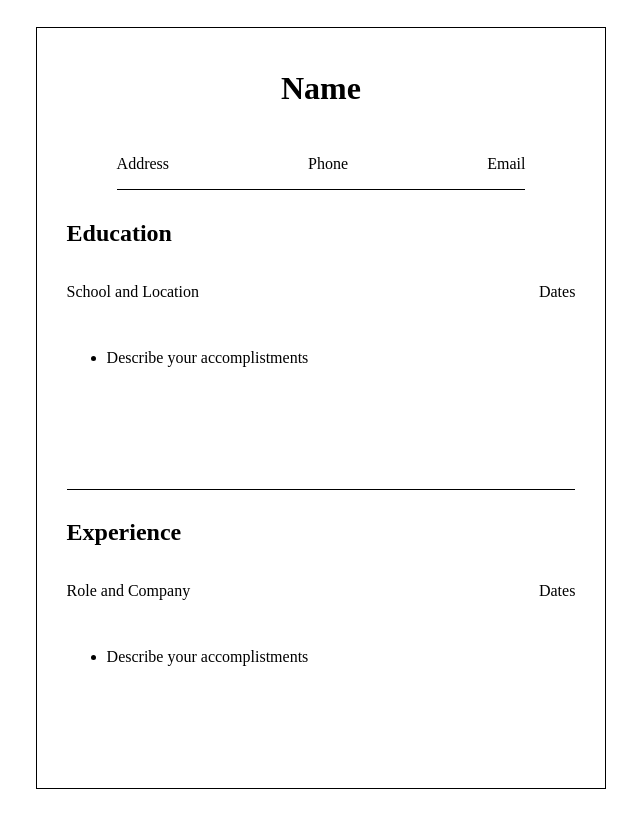
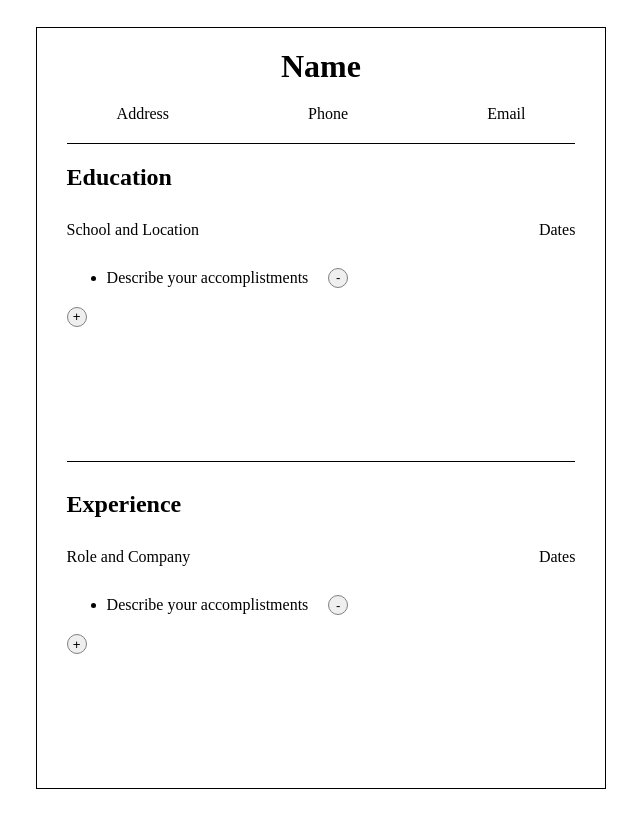
Before and after one commit to gabriellend/my-first-react-app, a React (Vite) app: page / in a window 1280 px wide. Shown: the whole page, without its empty margins (319-959 px from the left). Built offline with nearby package versions, Linux system fonts and the light colour scheme.

Commit message:
Add, delete, style

```diff
--- a/package.json
+++ b/package.json
@@ -11,7 +11,8 @@
   },
   "dependencies": {
     "react": "^18.2.0",
-    "react-dom": "^18.2.0"
+    "react-dom": "^18.2.0",
+    "uuid": "^9.0.1"
   },
   "devDependencies": {
     "@types/react": "^18.2.66",
--- a/src/App.css
+++ b/src/App.css
@@ -4,3 +4,7 @@
     align-items: center;
     height: 100vh;
 }
+
+p, ul, h1 {
+    margin: 10px 0;
+}
--- a/src/components/Button.jsx
+++ b/src/components/Button.jsx
@@ -0,0 +1,14 @@
+import '@/styles/Button.css'
+export default function Button({ action, addLine, deleteLine }) {
+const buttonStyle = `button ${action === 'delete' ? 'delete-button' : ''}`;
+
+  return (
+    <button
+      className={buttonStyle}
+      type="button"
+      onClick={action === 'add' ? addLine : deleteLine}
+    >
+      {action === 'add' ? '+' : '-'}
+    </button>
+  );
+}
--- a/src/components/Section.jsx
+++ b/src/components/Section.jsx
@@ -1,10 +1,12 @@
+import { useState } from 'react';
+import { v4 as uuid } from 'uuid';
 import '@/styles/Section.css';
 import EditableInput from '@/components/EditableInput';
+import Button from '@/components/Button';
 
-export default function Section({
-  title,
-  initialInputNumber,
-}) {
+export default function Section({ title, initialInputNumber }) {
+  const [listItems, setListItems] = useState([{ id: uuid() }]);
+  console.log(listItems);
   const sectionStyle = `section ${
     title === 'Header'
       ? 'header-section'
@@ -25,27 +27,48 @@ export default function Section({
         ? ['School and Location', 'Dates']
         : ['Role and Company', 'Dates'];
 
+  const addLine = () => {
+    setListItems(prevState => [...prevState, { id: uuid() }]);
+  };
+
+  const deleteLine = id => {
+    setListItems(prevState => prevState.filter(item => item.id !== id));
+  };
+
   return (
     <div className={sectionStyle}>
       {title === 'Header' ? (
-        <div className="name">
-          <h1><EditableInput placeholder="Name" /></h1>
-        </div>
+          <h1 className="name">
+            <EditableInput placeholder="Name" />
+          </h1>
       ) : (
         <h2 className="title">{title}</h2>
       )}
       <div className="info">
-        {inputsArray.map((_, index) =>
-          <EditableInput placeholder={placeholders[index]} key={index} />
-        )}
+        {inputsArray.map((_, index) => (
+          <EditableInput placeholder={placeholders[index]} />
+        ))}
       </div>
       {title !== 'Header' && (
+        <div>
           <ul>
-            <li>
-              <EditableInput placeholder={'Describe your accomplistments'} />
-            </li>
+            {listItems.map(item => (
+              <li key={item.id}>
+                <div className="list-item">
+                  <EditableInput
+                    placeholder={'Describe your accomplistments'}
+                  />
+                  <Button
+                    action="delete"
+                    deleteLine={() => deleteLine(item.id)}
+                  />
+                </div>
+              </li>
+            ))}
           </ul>
-        )}
+          <Button action={'add'} addLine={addLine} />
+        </div>
+      )}
     </div>
   );
 }
--- a/src/styles/Button.css
+++ b/src/styles/Button.css
@@ -0,0 +1,13 @@
+.button {
+    width: 20px;
+    height: 20px;
+    border-radius: 50%;
+    border: 1px solid gray;
+    display: flex;
+    justify-content: center;
+    align-items: center;
+}
+
+.delete-button {
+    margin-left: 20px;
+}
--- a/src/styles/Section.css
+++ b/src/styles/Section.css
@@ -1,5 +1,4 @@
 .section {
-    border-bottom: 1px solid black;
     flex: 1;
     display: flex;
     margin: 10px 30px 0 30px;
@@ -7,25 +6,28 @@
 }
 
 .header-section {
-    flex: .5;
+    flex: 0;
+    height: 130px;
     margin-right: 80px;
     margin-left: 80px;
 }
 
-.experience-section {
-    border-bottom-width: 0;
-    flex: 1
-}
-
 .education-section {
-    flex: 1
+    border-top: 1px solid black;
+    border-bottom: 1px solid black;
 }
 
 .name {
     align-self: center;
+    margin: 0;
 }
 
 .info {
     display: flex;
     justify-content: space-between;
 }
+
+.list-item {
+    display: flex;
+    align-items: center;
+}
```
Also changed, not shown: 1 other file (tests, documents, lock files or other folders).
